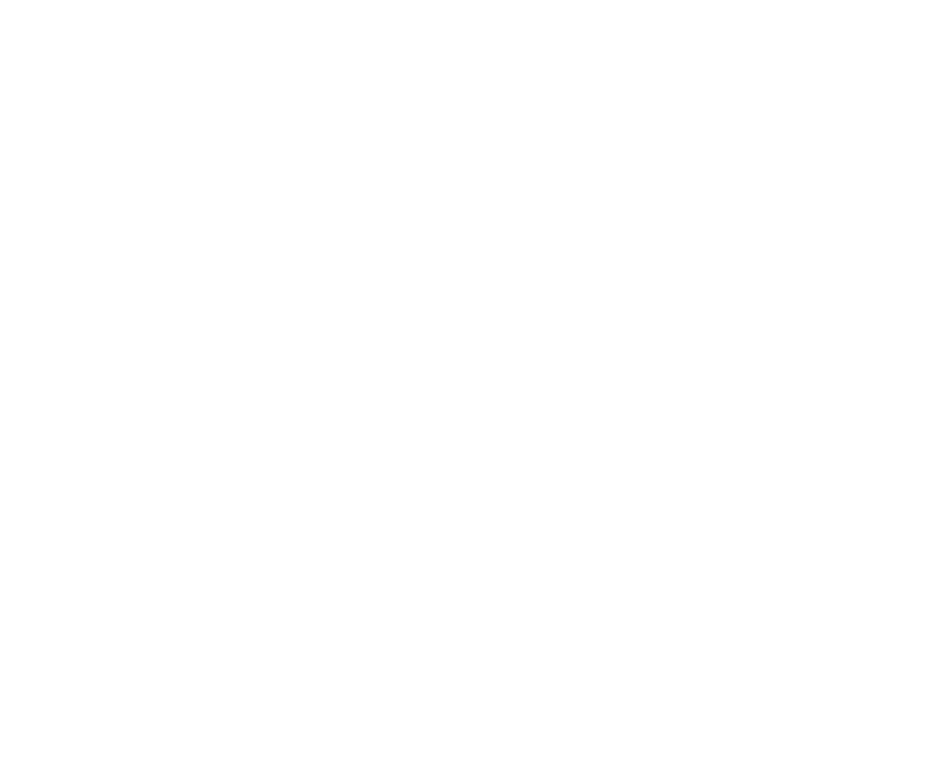
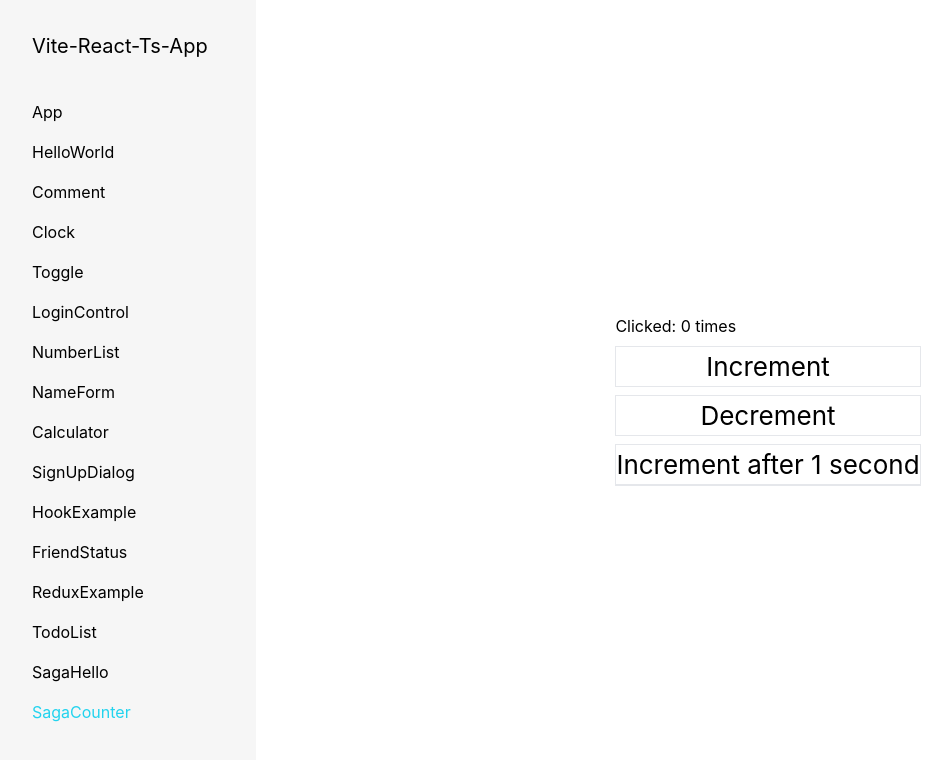
Before and after one commit to sakuraNouta/learn-react, a React (Vite) app: page /saga/Counter in a window 1280 px wide. Before the commit this address had no page. Shown: the top 760 px of the page, without its empty margins (0-952 px from the left). Built offline with nearby package versions, Linux system fonts and the light colour scheme.

Commit message:
feat: redux-saga

```diff
--- a/package.json
+++ b/package.json
@@ -15,7 +15,8 @@
     "react-redux": "^8.0.1",
     "react-router-dom": "^6.3.0",
     "redux": "^4.2.0",
-    "redux-devtools": "^3.7.0"
+    "redux-devtools": "^3.7.0",
+    "redux-saga": "^1.1.3"
   },
   "devDependencies": {
     "@types/react": "^18.0.0",
--- a/src/layouts/index.tsx
+++ b/src/layouts/index.tsx
@@ -14,6 +14,8 @@
 import NumberList, { NumberListProps } from '../pages/NumberList';
 import ReduxExample from '../pages/redux/Example';
 import TodoList from '../pages/redux/TodoList';
+import SagaCounter from '../pages/saga/Counter';
+import SagaHello from '../pages/saga/Hello';
 import SignUpDialog from '../pages/SignUpDialog';
 
 interface Menu {
@@ -115,6 +117,16 @@
     path: 'redux/TodoList',
     name: 'TodoList',
     component: TodoList
+  },
+  {
+    path: 'saga/Hello',
+    name: 'SagaHello',
+    component: SagaHello
+  },
+  {
+    path: 'saga/Counter',
+    name: 'SagaCounter',
+    component: SagaCounter
   }
 ];
 
--- /dev/null
+++ b/src/pages/saga/Counter.tsx
@@ -0,0 +1,73 @@
+import { MouseEventHandler, useState } from 'react';
+import { applyMiddleware, createStore } from 'redux';
+import createSagaMiddleware from 'redux-saga';
+
+import rootSaga from './sagas';
+
+interface CounterProps {
+  value: number;
+  onIncrement: MouseEventHandler;
+  onDecrement: MouseEventHandler;
+  onIncrementAsync: MouseEventHandler;
+}
+
+type ActionType =
+  | 'INCREMENT'
+  | 'DECREMENT'
+  | 'INCREMENT_IF_ODD'
+  | 'INCREMENT_ASYNC';
+
+const Counter = ({
+  value,
+  onIncrement,
+  onDecrement,
+  onIncrementAsync
+}: CounterProps) => (
+  <div className="flex flex-col">
+    <div>Clicked: {value} times</div>
+    <button className="border mt-2" onClick={onIncrement}>
+      Increment
+    </button>{' '}
+    <button className="border mt-2" onClick={onDecrement}>
+      Decrement
+    </button>{' '}
+    <button className="border mt-2" onClick={onIncrementAsync}>
+      Increment after 1 second
+    </button>{' '}
+    <hr />
+  </div>
+);
+
+function reducer(state = 0, action: { type: ActionType }) {
+  switch (action.type) {
+    case 'INCREMENT':
+      return state + 1;
+    case 'DECREMENT':
+      return state - 1;
+    case 'INCREMENT_IF_ODD':
+      return state % 2 !== 0 ? state + 1 : state;
+    default:
+      return state;
+  }
+}
+
+const sagaMiddleware = createSagaMiddleware();
+const store = createStore(reducer, applyMiddleware(sagaMiddleware));
+sagaMiddleware.run(rootSaga);
+
+const action = (type: ActionType) => store.dispatch({ type });
+
+export default function CounterWrap() {
+  const [value, setValue] = useState(store.getState());
+  store.subscribe(() => setValue(store.getState()));
+  return (
+    <div className="m-auto">
+      <Counter
+        value={value}
+        onIncrement={() => action('INCREMENT')}
+        onDecrement={() => action('DECREMENT')}
+        onIncrementAsync={() => action('INCREMENT_ASYNC')}
+      />
+    </div>
+  );
+}
--- /dev/null
+++ b/src/pages/saga/Hello.tsx
@@ -0,0 +1,15 @@
+import { applyMiddleware, createStore } from 'redux';
+import createSagaMiddleware from 'redux-saga';
+
+// eslint-disable-next-line require-yield
+function* helloSaga() {
+  console.log('Hello Sagas!');
+}
+
+const sagaMiddleware = createSagaMiddleware();
+const store = createStore(() => 'Hello Saga!', applyMiddleware(sagaMiddleware));
+sagaMiddleware.run(helloSaga);
+
+export default function Hello() {
+  return <div className="m-auto">{store.getState()}</div>;
+}
--- /dev/null
+++ b/src/pages/saga/sagas.ts
@@ -0,0 +1,26 @@
+import { all, call, put, takeEvery } from 'redux-saga/effects';
+
+const delay = (t: number) => {
+  return new Promise(resolve => {
+    setTimeout(() => {
+      resolve({});
+    }, t);
+  });
+};
+
+export function* helloSaga() {
+  yield console.log('Hello Saga!');
+}
+
+export function* incrementAsync() {
+  yield delay(1000);
+  yield put({ type: 'INCREMENT' });
+}
+
+export function* watchIncrementAsync() {
+  yield takeEvery('INCREMENT_ASYNC', incrementAsync);
+}
+
+export default function* rootSaga() {
+  yield all([call(helloSaga), call(watchIncrementAsync)]);
+}
```
Also changed, not shown: 1 other file (tests, documents, lock files or other folders).
